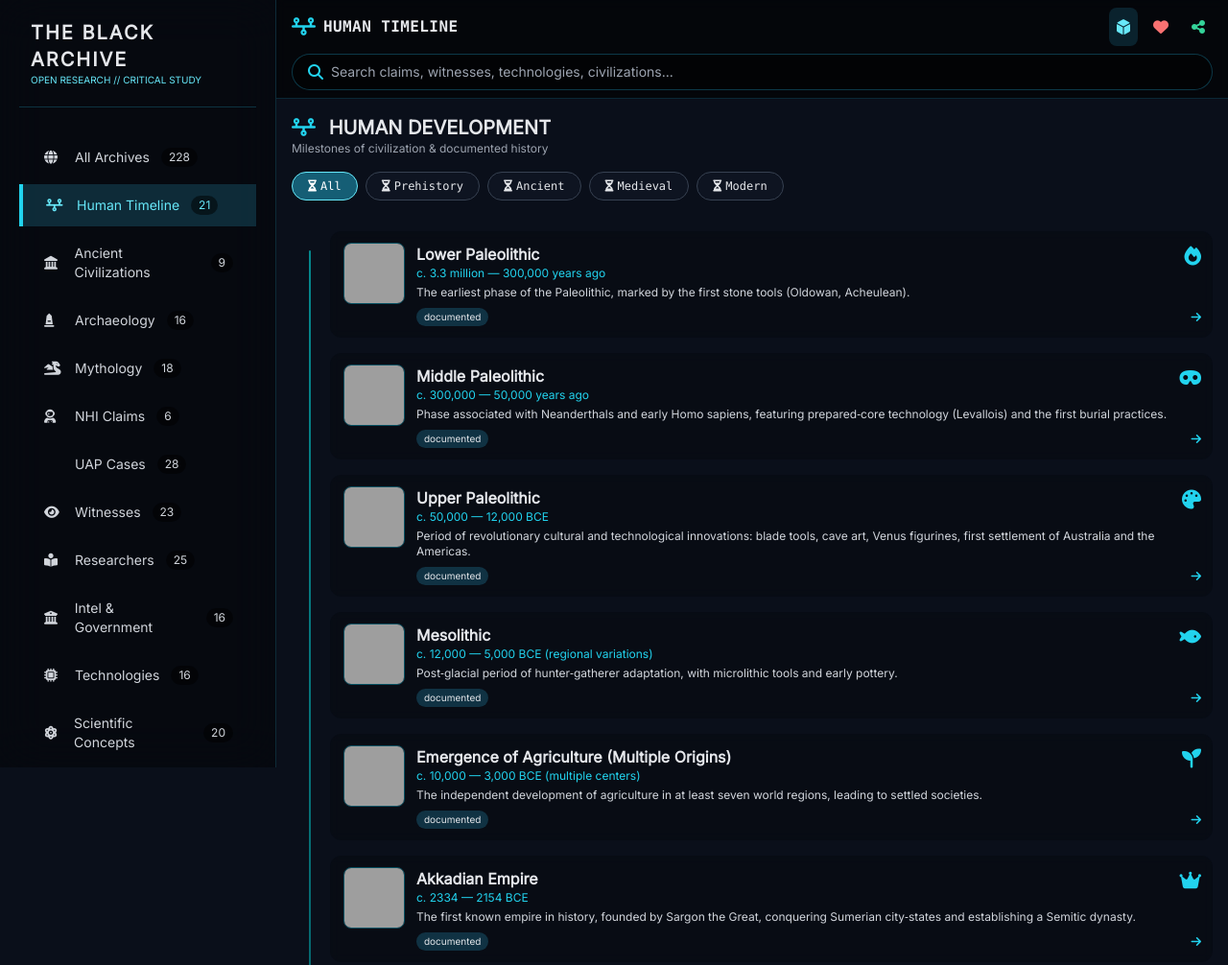
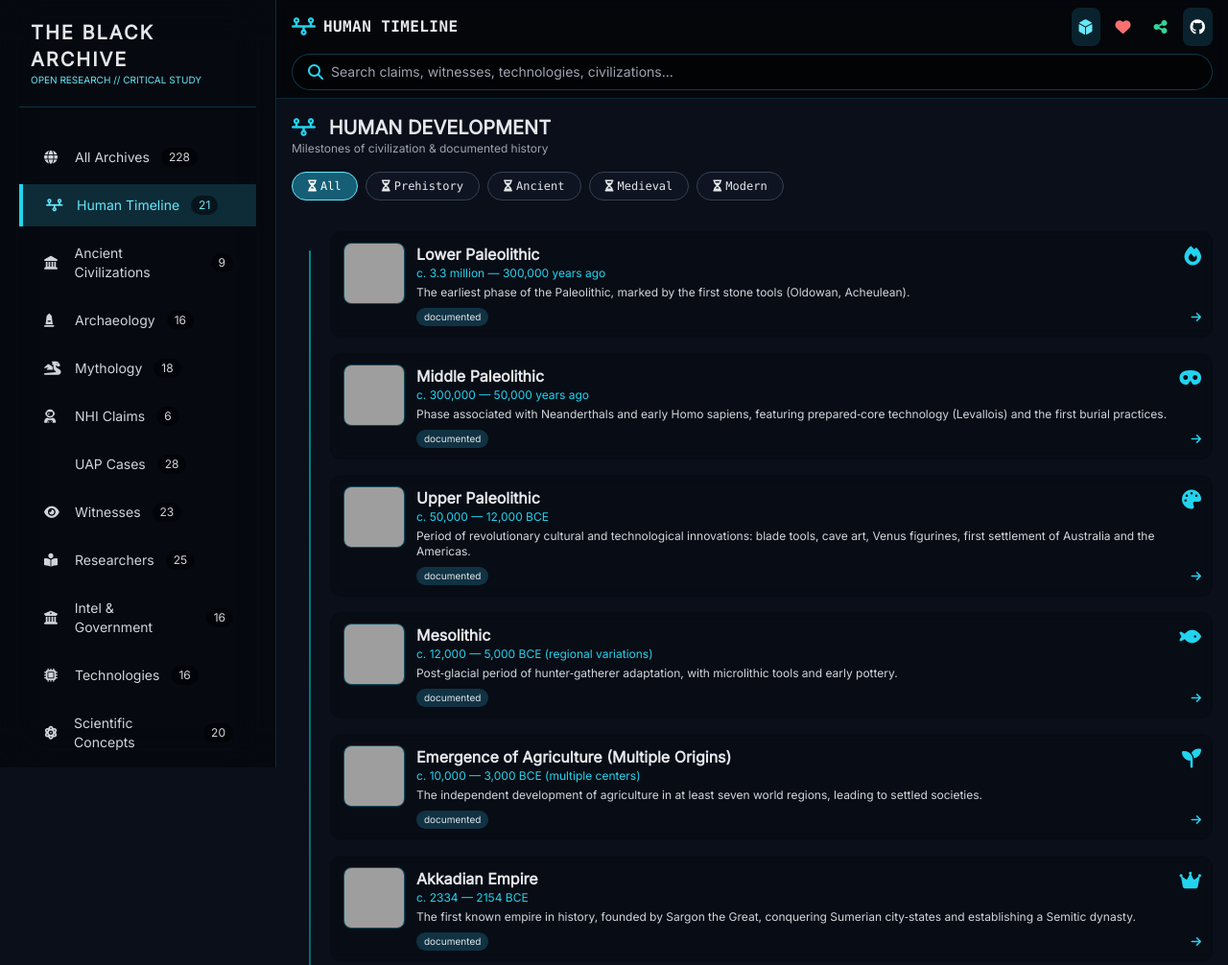
Before and after one commit to michaelsboost/TheBlackArchive, a website: page index.html in a window 1280 px wide. Shown: the top 1006 px of the page at 96% size. Drawn offline with nearby package versions, Linux system fonts and the light colour scheme; grey boxes are pictures that could not be loaded; some icons are missing.

Commit message:
added button for sourcr code

```diff
--- a/index.html
+++ b/index.html
@@ -140,6 +140,14 @@
               </button>
               <button @click="shareApp()" class="p-2 rounded-lg">
                 <i class="fas fa-share-alt text-emerald-400"></i>
+              </button>
+              <!-- 🚀 GITHUB LINK: project repository in menu bar -->
+              <button
+                @click="window.open('https://github.com/michaelsboost/TheBlackArchive', '_blank')"
+                class="p-2 rounded-lg bg-cyan-900/40 hover:bg-cyan-800 transition"
+                aria-label="GitHub Repository"
+                title="View source on GitHub">
+                <i class="fab fa-github text-white text-base"></i>
               </button>
             </div>
           </div>
```
